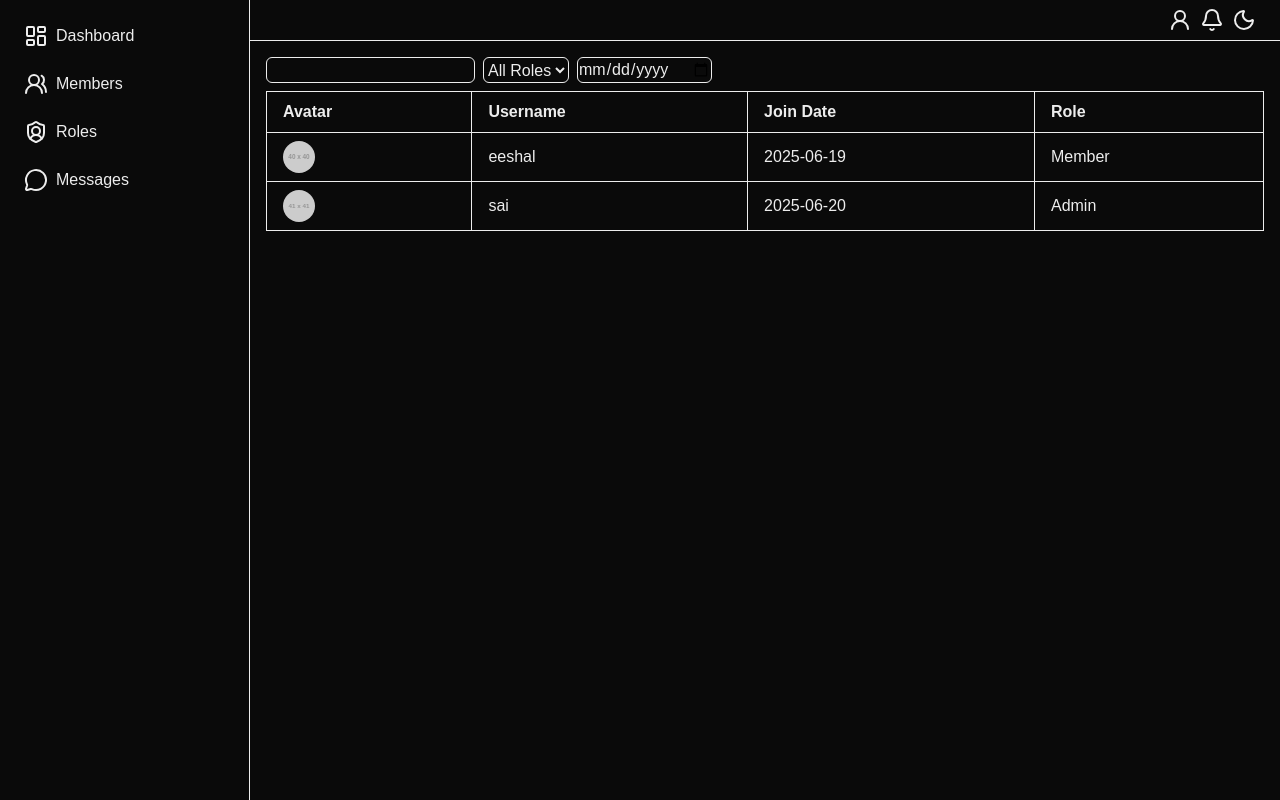
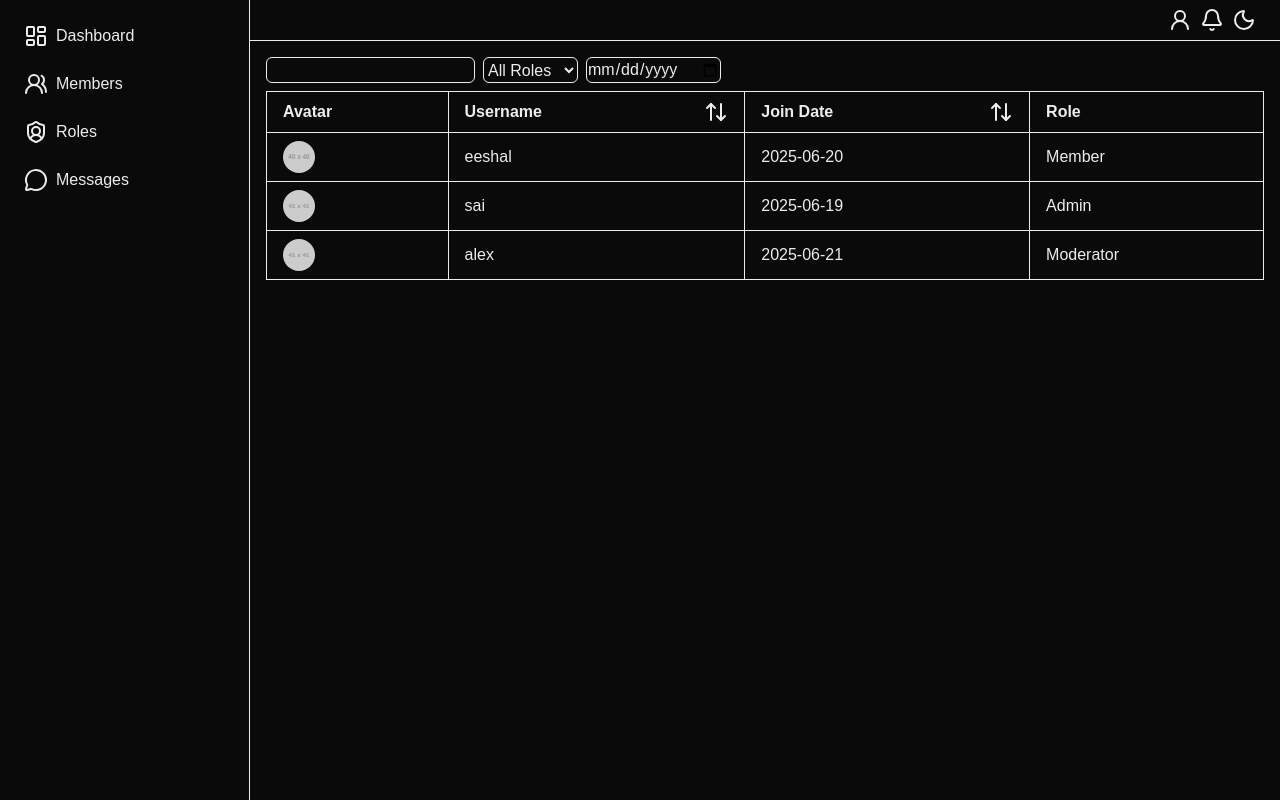
Before and after one commit to eeshalteluri/discord-server-admin-dashboard, a Next.js app: page /members in a window 1280 px wide. Built offline with nearby package versions, Linux system fonts and the light colour scheme.

Commit message:
sorting username or joining date

```diff
--- a/src/app/members/page.tsx
+++ b/src/app/members/page.tsx
@@ -1,4 +1,5 @@
 'use client'
+import { ArrowDown01, ArrowDownAZ, ArrowUp01, ArrowUpAZ, ArrowUpDown, MoveDown, MoveUp } from 'lucide-react';
 import React, { useState } from 'react'
 
 interface MemberType {
@@ -12,14 +13,20 @@ const MembersList: MemberType[] = [
   {
     avatar: 'https://via.placeholder.com/40',
     username: 'eeshal',
-    joinDate: '2025-06-19',
+    joinDate: '2025-06-20',
     role: 'member',
   },
   {
     avatar: 'https://via.placeholder.com/41',
     username: 'sai',
-    joinDate: '2025-06-20',
+    joinDate: '2025-06-19',
     role: 'admin',
+  },
+  {
+    avatar: 'https://via.placeholder.com/41',
+    username: 'alex',
+    joinDate: '2025-06-21',
+    role: 'moderator',
   },
 ]
 
@@ -28,12 +35,15 @@ const uniqueRoles = Array.from(new Set(MembersList.map((m) => m.role)))
 
 
 const MembersPage = () => {
-  const [members, setMembers] = useState<MemberType[]>(MembersList)
   const [filterUsernameValue, setFilterUsernameValue] = useState<string>('');
   const [filterRoleValue, setFilterRoleValue] = useState<string>('');
   const [filterJoiningDateValue, setFilterJoiningDateValue] = useState<string>('');
 
-  const filteredMembers = members.filter((member) =>
+  const [sortingOrder, setSortingOrder] = useState<'ascending' | 'descending' | ''>('');
+  const [sortingColumn, setSortingColumn] = useState<'username' | 'joinDate' | ''>('')
+
+
+  const filteredMembers = MembersList.filter((member) =>
   {
     const matchedUsernameMembers = member.username.toLowerCase().includes(filterUsernameValue?.toLocaleLowerCase());
 
@@ -43,6 +53,41 @@ const MembersPage = () => {
 
     return matchedUsernameMembers && matchedRoleMembers && matchedJoingDateMembers;
   });
+
+   const sortedMembers = [...filteredMembers]?.sort((a, b) => {
+
+    if(sortingColumn == 'username') {
+      if(sortingOrder === 'ascending')
+      {
+        return a.username?.localeCompare(b.username);
+
+      }else if(sortingOrder === 'descending'){
+
+        return b.username.localeCompare(a.username);
+
+      }else{
+
+        return 0;
+
+      }
+    }else if(sortingColumn === 'joinDate'){
+          if(sortingOrder === 'ascending')
+      {
+        return new Date(a.joinDate).getTime() - new Date(b.joinDate).getTime();
+
+      }else if(sortingOrder === 'descending'){
+
+        return new Date(b.joinDate).getTime() - new Date(a.joinDate).getTime();
+
+      }else{
+
+        return 0;
+
+      }
+    }else{
+        return 0
+      }
+  })
 
   return (
     <div className='flex flex-col gap-2 p-4'>
@@ -82,15 +127,50 @@ const MembersPage = () => {
       <table className='table-auto border-collapse border w-full'>
         <thead className=''>
           <tr>
-            {tableHeaders.map((header) => (
-              <th key={header} className='border px-4 py-2 text-left'>
-                {header}
-              </th>
-            ))}
+            {tableHeaders.map((header) => {
+              const column = header === 'Username' ? 'username' :
+                            header === 'Join Date' ? 'joinDate' : '';
+
+              const isSortable = column !== '';
+
+              const icon = sortingColumn === column
+                ? sortingOrder === 'ascending'
+                  ? (column === 'username' ? <ArrowUpAZ /> : <MoveUp />)
+                  : sortingOrder === 'descending'
+                  ? (column === 'username' ? <ArrowDownAZ /> : <MoveDown />)
+                  : <ArrowUpDown />
+                : <ArrowUpDown />;
+
+  return (
+    <th
+      key={header}
+      onClick={() => {
+        if (!isSortable) return;
+
+        if (sortingColumn !== column) {
+          setSortingColumn(column as 'username' | 'joinDate');
+          setSortingOrder('ascending');
+        } else {
+          setSortingOrder(prev =>
+            prev === 'ascending' ? 'descending' :
+            prev === 'descending' ? '' : 'ascending'
+          );
+        }
+      }}
+      className='border px-4 py-2 text-left cursor-pointer select-none'
+    >
+      <div className='flex justify-between items-center'>
+        {header}
+        {isSortable && icon}
+      </div>
+    </th>
+  );
+})}
+
           </tr>
         </thead>
         <tbody>
-          {filteredMembers?.length > 0 && filteredMembers.map((member) => (
+          {sortedMembers?.length > 0 ? sortedMembers.map((member) => (
             <tr key={member.username}>
               <td className='border px-4 py-2'>
                 <img
@@ -103,7 +183,11 @@ const MembersPage = () => {
               <td className='border px-4 py-2'>{member.joinDate}</td>
               <td className='border px-4 py-2'>{member.role.charAt(0).toUpperCase() + member.role.slice(1)}</td>
             </tr>
-          ))}
+          )) :
+          <tr className='text-center'>
+            <td>No members found</td>
+          </tr>
+          }
         </tbody>
       </table>
     </div>
```
